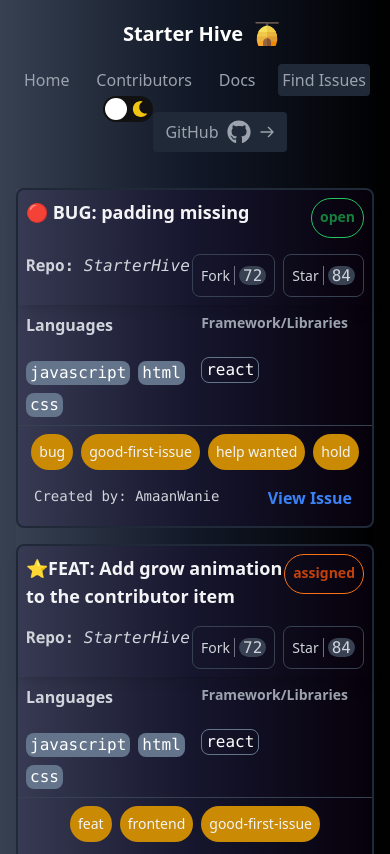
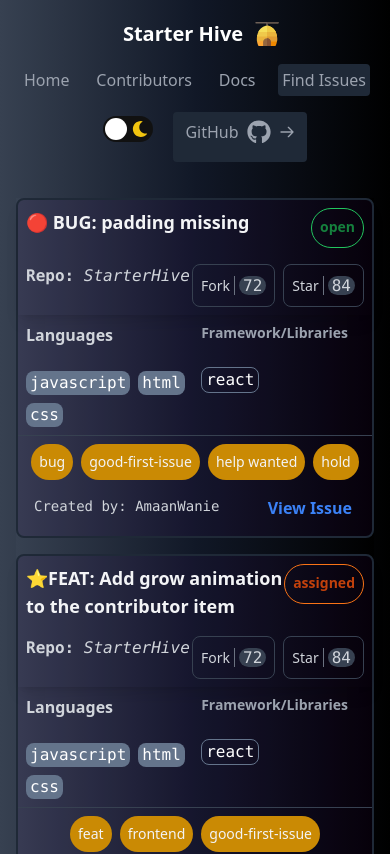
Before and after one commit to ArslanYM/StarterHive, a React (Vite) app in the folder web/: page /issues in a window 390 px wide. Shown: the top 854 px of the page. Built offline with nearby package versions, Linux system fonts and the light colour scheme.

Commit message:
FEAT: Add dark/light mode to the whole webapp #177

```diff
--- a/web/src/components/Switch/style.css
+++ b/web/src/components/Switch/style.css
@@ -13,7 +13,8 @@
 	cursor: pointer;
 	display: flex;
 	justify-content: space-between;
-	align-items: center;
+	margin-right: 1rem;
+	margin: 5px 1rem;
 }
 
 .fa-moon {
@@ -38,3 +39,9 @@
 .checkbox:checked+.checkbox-label .ball {
 	transform: translateX(24px);
 }
+
+@media only screen and (max-width: 768px) {
+	.checkbox-label {
+		margin: 20px;
+	}
+}
```
